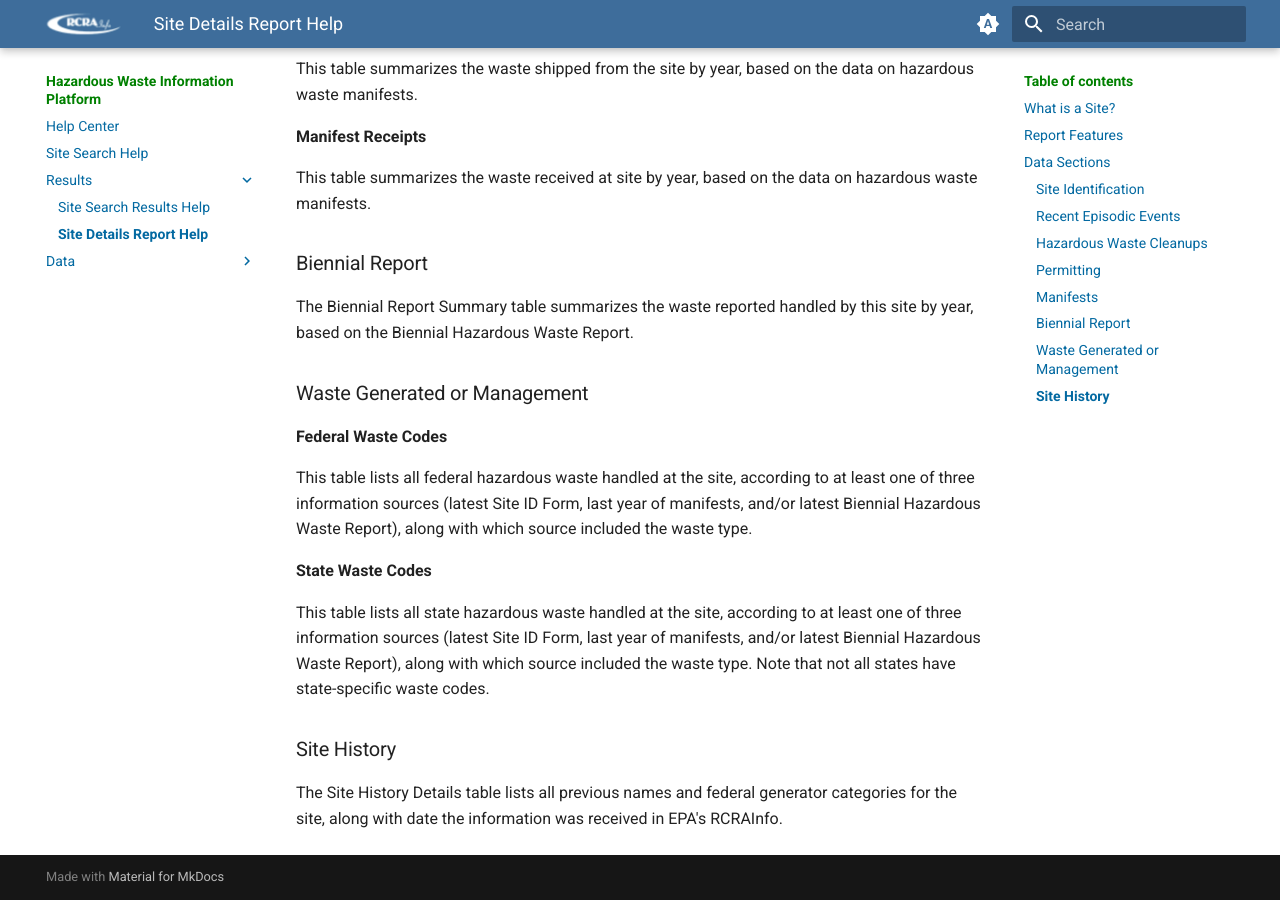
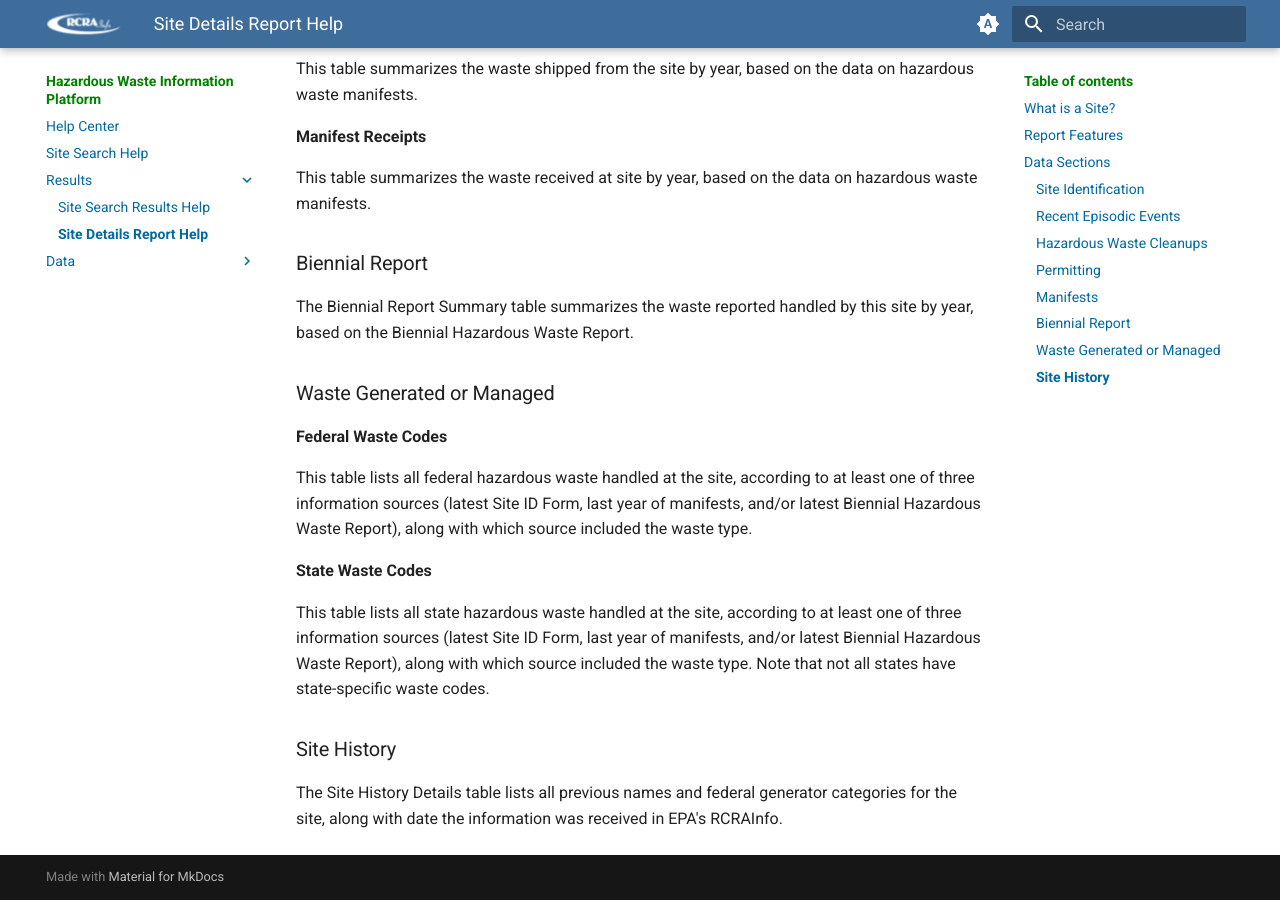
Before and after one commit to furrlori-oss/hwip, an MkDocs documentation site: the page built from docs/Results/site-details-report.md, in a window 1280 px wide and 900 px high, scrolled down 3496 px. Built offline with MkDocs 1.6.1 and Material for MkDocs 9.7.7, drawn with Linux system fonts in a browser that asks for light colours.

Commit message:
Update site-details-report.md

```diff
--- a/docs/Results/site-details-report.md
+++ b/docs/Results/site-details-report.md
@@ -86,7 +86,7 @@ This table summarizes the waste received at site by year, based on the data on h
 
 The Biennial Report Summary table summarizes the waste reported handled by this site by year, based on the Biennial Hazardous Waste Report.
 
-### Waste Generated or Management
+### Waste Generated or Managed
 
 **Federal Waste Codes**
 
```
